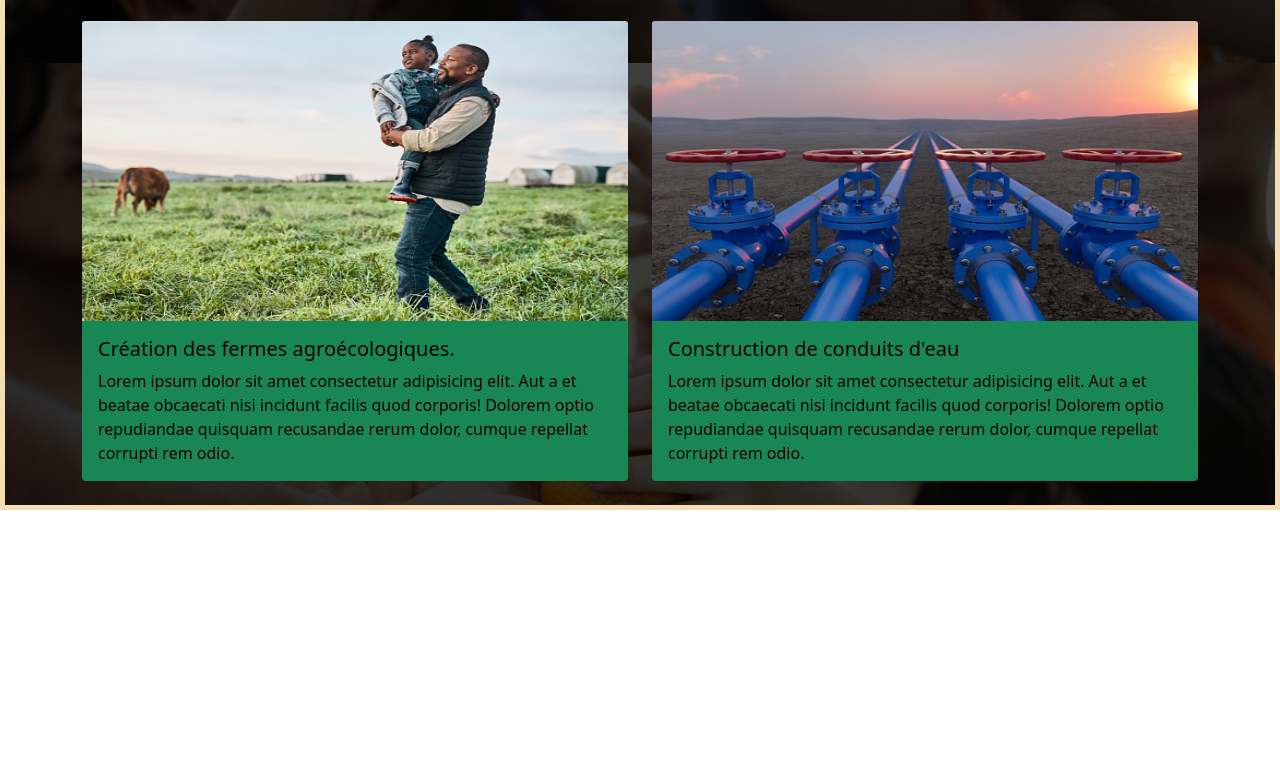
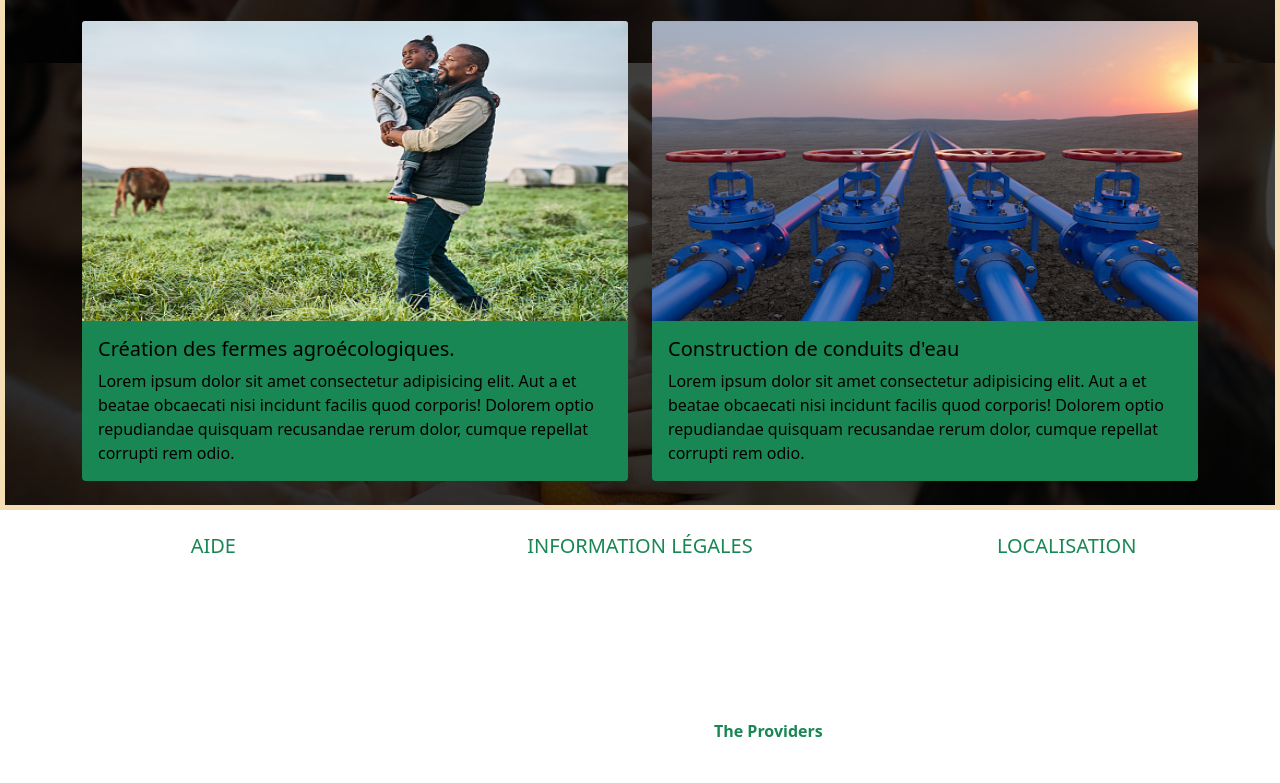
Before and after one commit to HindSarra/Evaluation-1-studi, a plain HTML site: page index.html in a window 1280 px wide. Shown: the part 818-1601 px from the top of the page. Before the commit the page ends 1328 px from the top, so only its background shows below. Drawn offline with nearby package versions, Linux system fonts and the light colour scheme; a web font is replaced by a local one.

Commit message:
ajouter un footer dans tout les écrans

```diff
--- a/index.html
+++ b/index.html
@@ -108,6 +108,54 @@
          </div>
 
         </main>
+        <footer class=" container-fluid pt-4 pb-4 ">
+          <div class="row  row-cols-1 row-cols-sm-2">
+            <div class="col-md-4  mx-auto  text-center">
+
+              <h5 class="text-uppercase font-weight-bold text-success ">Aide</h5>
+              <p>
+                <a href="#" class="text-white" style="text-decoration:none;">Centre d'aide</a>
+              </p>
+              <p>
+                <a href="#" class="text-white" style="text-decoration:none;">FAQ </a>
+              </p>
+              <p>
+                <a href="#" class="text-white" style="text-decoration:none;">Guide de l'association</a>
+              </p>
+
+            </div>
+
+            <div class="col-md-4  mx-auto  text-center ">
+
+              <h5 class="text-uppercase font-weight-bold text-success">Information légales</h5>
+              <p>
+                <a href="#" class="text-white" style="text-decoration:none;">Mention légale</a>
+              </p>
+              <p>
+                <a href="#" class="text-white" style="text-decoration:none;">Confidentialité</a>
+              </p>
+              <p>
+                <a href="#" class="text-white" style="text-decoration:none;">Gestion des Cookis</a>
+              </p>
+
+            </div>
+            <div class="col-md-4  mx-auto text-center ">
+              <h5 class="text-uppercase mb-4 font-weight-bold text-success">Localisation</h5>
+              <p class="text-white">7 Rue de la Paix, Toulouse, 31200, FR
+              </p>
+            </div>
+          </div>
+            <hr class=" bg-light ">
+            <div class="row  text-center">
+              <div class="col-md-12 text-white ">
+                <p>copyright 2022 All rights reserved
+                  <a href="#" style="text-decoration:none;">
+                    <strong class="text-success">The Providers</strong>
+                  </a>
+                </p>
+              </div>
+          </div>
+        </footer>
 
 
 
```
Also changed, not shown: contact.html (+48 -0 lines).
